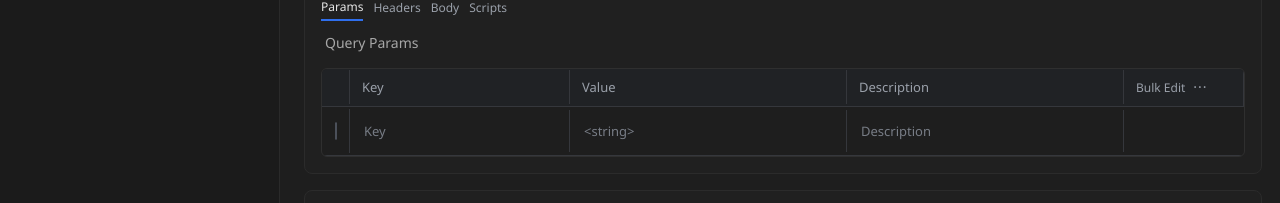
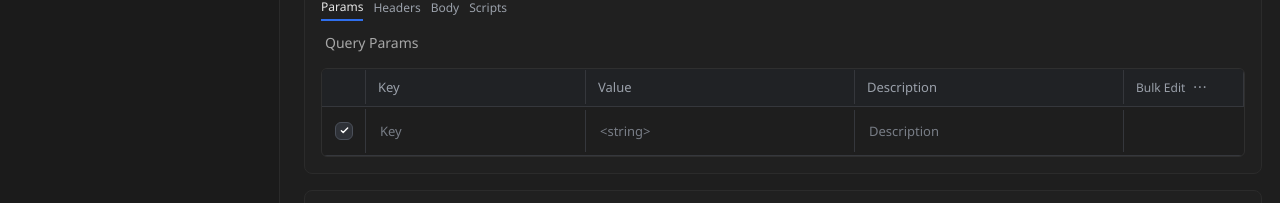
Before and after one commit to rhaynner-qa/easyPostman, a React (Vite) app: page / in a window 1280 px wide. Shown: the part 196-399 px from the top of the page. Built offline with nearby package versions, Linux system fonts and the light colour scheme.

Commit message:
Corrige espaco da coluna de checkbox

```diff
--- a/src/App.css
+++ b/src/App.css
@@ -759,21 +759,21 @@ textarea {
 }
 
 .params-header {
-  grid-template-columns: 28px var(--params-key-width) 1fr 1fr 120px;
+  grid-template-columns: 44px var(--params-key-width) 1fr 1fr 120px;
   position: relative;
 }
 
 .params-row {
-  grid-template-columns: 28px var(--params-key-width) 1fr 1fr 120px;
+  grid-template-columns: 44px var(--params-key-width) 1fr 1fr 120px;
 }
 
 .headers-header {
-  grid-template-columns: 28px var(--headers-key-width) 1fr 1fr 120px;
+  grid-template-columns: 44px var(--headers-key-width) 1fr 1fr 120px;
   position: relative;
 }
 
 .headers-row {
-  grid-template-columns: 28px var(--headers-key-width) 1fr 1fr 120px;
+  grid-template-columns: 44px var(--headers-key-width) 1fr 1fr 120px;
 }
 
 .grid-resizer {
@@ -789,11 +789,11 @@ textarea {
 }
 
 .params-header .grid-resizer {
-  left: calc(28px + var(--params-key-width));
+  left: calc(44px + var(--params-key-width));
 }
 
 .headers-header .grid-resizer {
-  left: calc(28px + var(--headers-key-width));
+  left: calc(44px + var(--headers-key-width));
 }
 
 .grid-resizer:hover {
@@ -810,7 +810,7 @@ textarea {
 
 .table-header-row {
   display: grid;
-  grid-template-columns: 28px 1.2fr 1fr 1fr 120px;
+  grid-template-columns: 44px 1.2fr 1fr 1fr 120px;
   align-items: center;
   padding: 0;
   border-bottom: 1px solid #35373c;
@@ -853,7 +853,7 @@ textarea {
 
 .postman-row {
   display: grid;
-  grid-template-columns: 28px 1.2fr 1fr 1fr 120px;
+  grid-template-columns: 44px 1.2fr 1fr 1fr 120px;
   align-items: center;
   padding: 0;
   border-bottom: 1px solid #35373c;
@@ -906,6 +906,8 @@ textarea {
 
 .checkbox-cell {
   justify-content: center;
+  padding-left: 0;
+  padding-right: 0;
 }
 
 .bulk-cell {
@@ -1205,21 +1207,21 @@ textarea {
 }
 
 .table-header-row.params-header {
-  grid-template-columns: 28px var(--params-key-width) 1fr 1fr 120px;
+  grid-template-columns: 44px var(--params-key-width) 1fr 1fr 120px;
   position: relative;
 }
 
 .postman-row.params-row {
-  grid-template-columns: 28px var(--params-key-width) 1fr 1fr 120px;
+  grid-template-columns: 44px var(--params-key-width) 1fr 1fr 120px;
 }
 
 .table-header-row.headers-header {
-  grid-template-columns: 28px var(--headers-key-width) 1fr 1fr 120px;
+  grid-template-columns: 44px var(--headers-key-width) 1fr 1fr 120px;
   position: relative;
 }
 
 .postman-row.headers-row {
-  grid-template-columns: 28px var(--headers-key-width) 1fr 1fr 120px;
+  grid-template-columns: 44px var(--headers-key-width) 1fr 1fr 120px;
 }
 
 .table-header-row.env-header {
```
